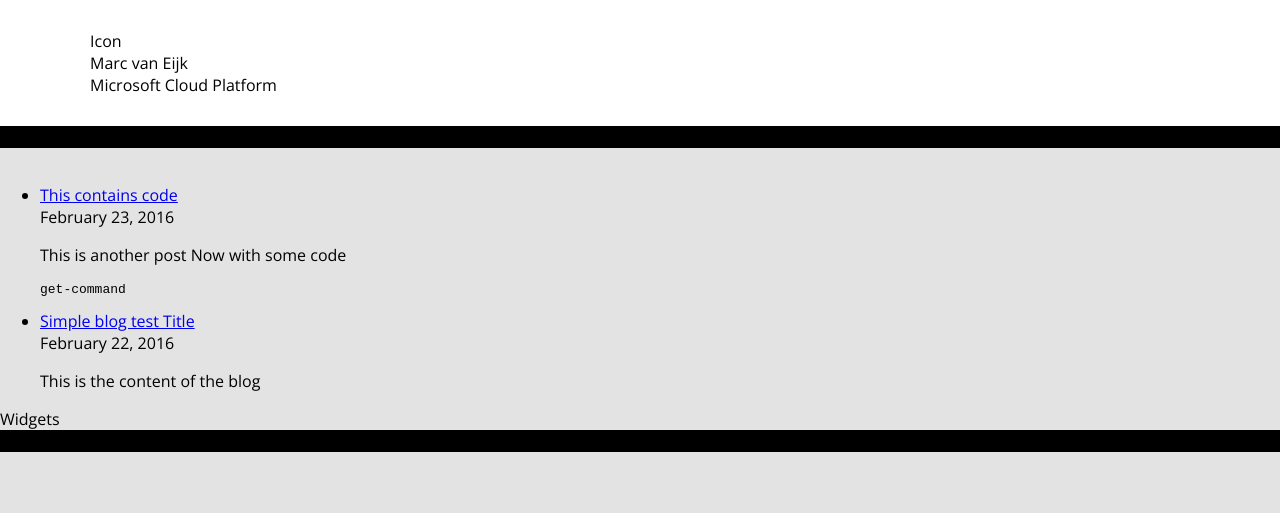
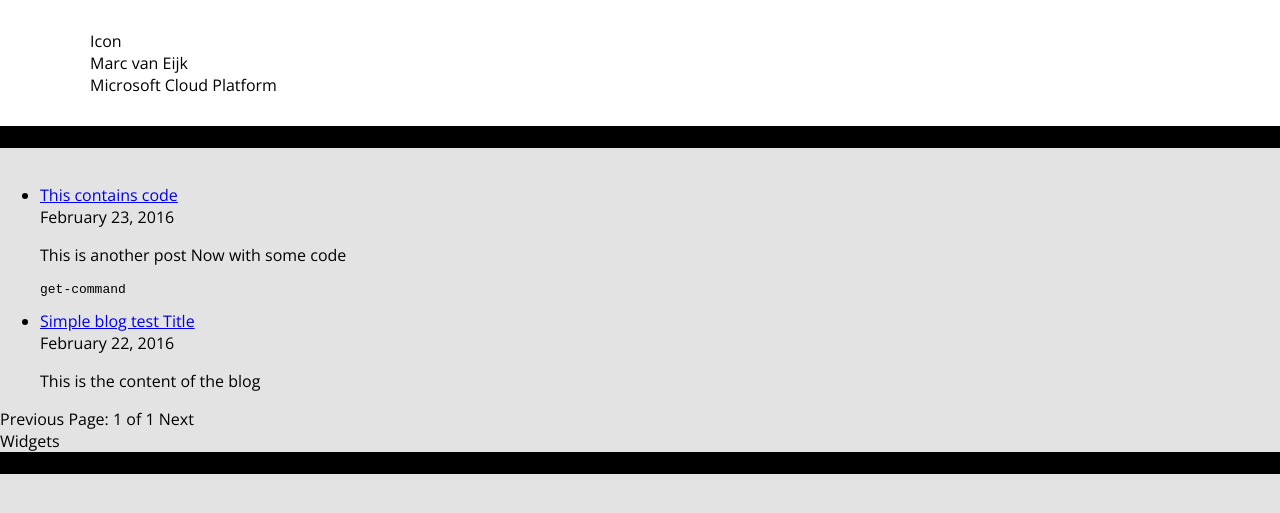
Before and after one commit to marcvaneijkdemo/marcvaneijkdemo.github.io, a Jekyll site: the page built from index.html, in a window 1280 px wide. Shown: the top 513 px of the page. Built offline with Jekyll 4.4.1, drawn with Linux system fonts in a browser that asks for light colours; the list of posts is cut into pages by our own code.

Commit message:
Update index.html

```diff
--- a/index.html
+++ b/index.html
@@ -2,8 +2,9 @@
 layout: default
 ---
 <div>{{ page.title }}</div>
+
 	<ul>
-	  {% for post in site.posts %}
+	  {% for post in paginator.posts %}
 	    <li>
 	    	<div><a href="{{ post.url }}" title="{{ post.title }}">{{ post.title }}</a></div>
 	    	<div>{{ post.date | date: "%B %d, %Y" }}</div>
@@ -11,3 +12,17 @@ layout: default
 	    	</li>
 	  {% endfor %}
 	</ul>
+
+<div>
+  {% if paginator.previous_page %}
+    <a href="{{ paginator.previous_page_path }}">Previous</a>
+  {% else %}
+    <span>Previous</span>
+  {% endif %}
+  <span>Page: {{ paginator.page }} of {{ paginator.total_pages }}</span>
+  {% if paginator.next_page %}
+    <a href="{{ paginator.next_page_path }}">Next</a>
+  {% else %}
+    <span>Next</span>
+  {% endif %}
+</div>
```
